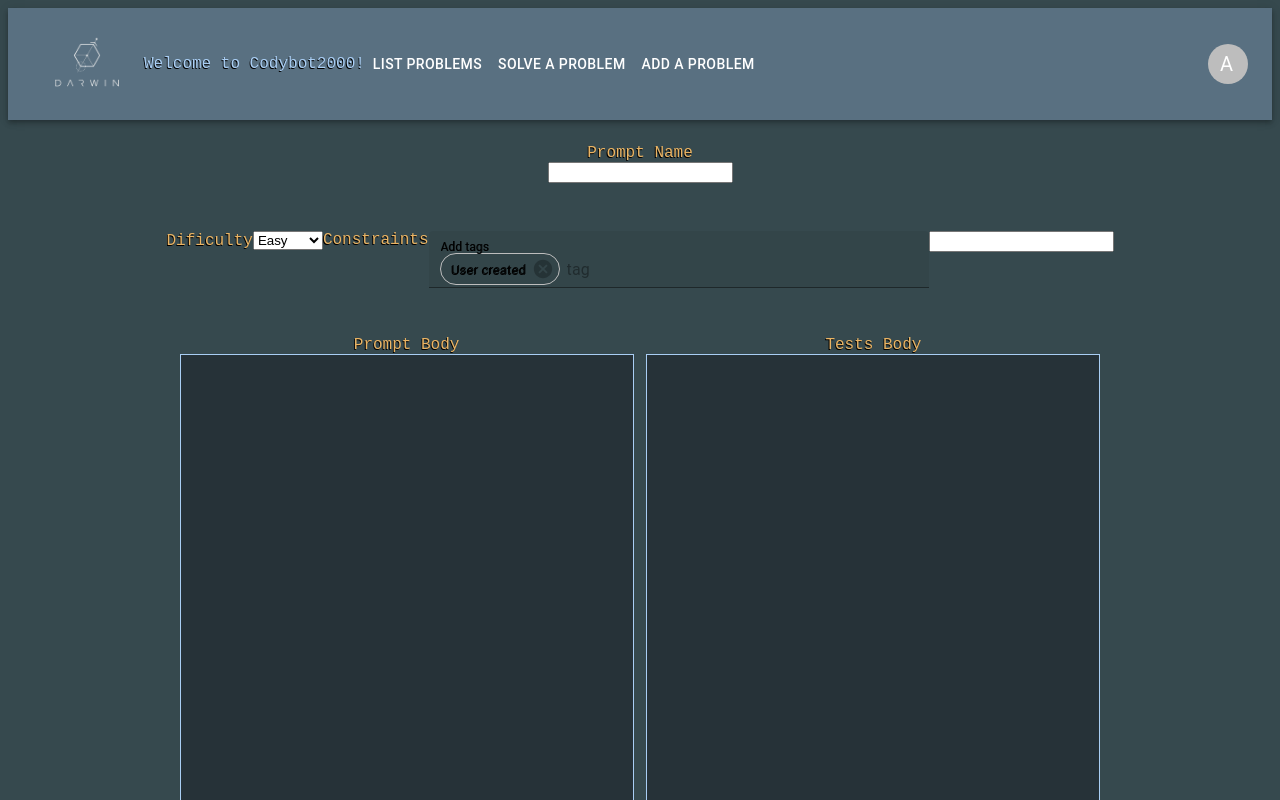
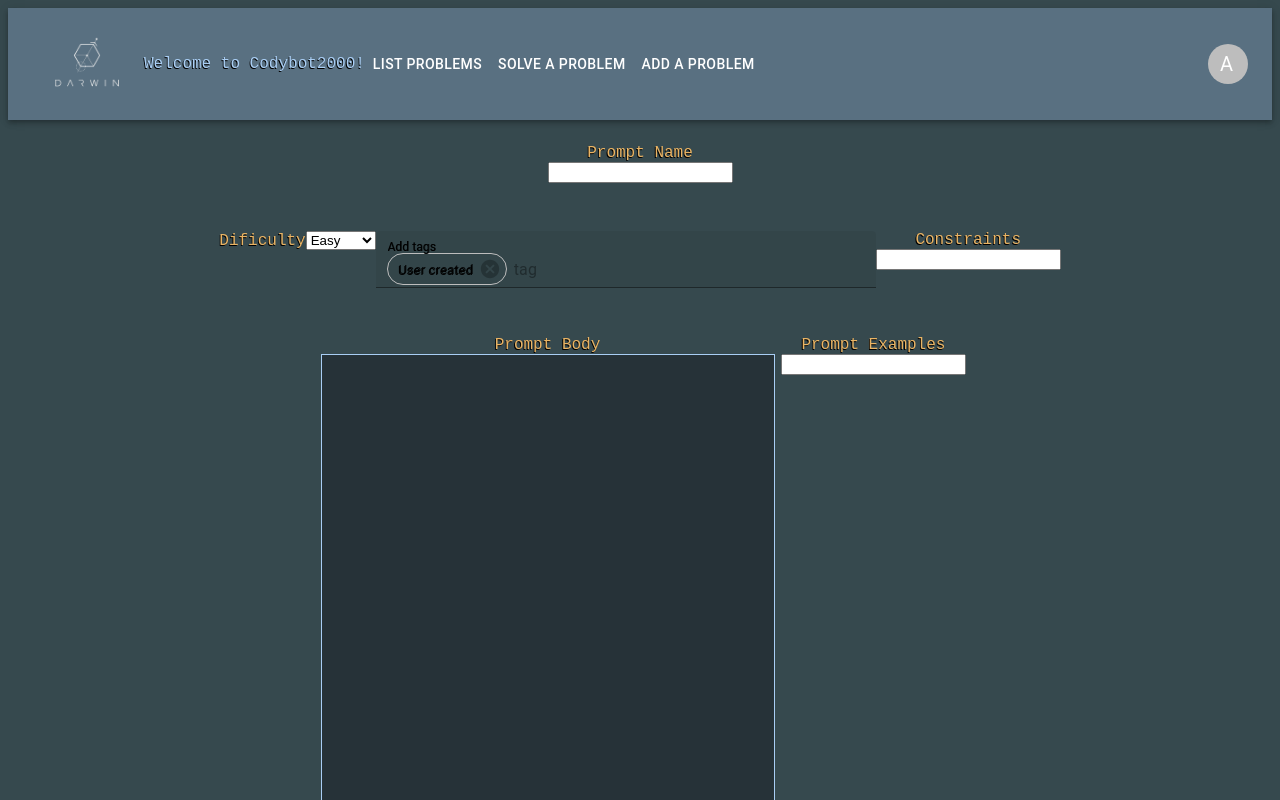
Before and after one commit to pufflehuff/codybot2000, a React app: page /add in a window 1280 px wide. Shown: the top 800 px of the page. Built offline with nearby package versions, Linux system fonts and the light colour scheme; the HTML template or start-up script is replaced by a standard one.

Commit message:
frontend[tags]: formats tags to fit schema

```diff
--- a/client/src/components/addPrompt/AddNewPrompt.jsx
+++ b/client/src/components/addPrompt/AddNewPrompt.jsx
@@ -9,15 +9,29 @@ export default function AddNewPrompt() {
   // THIS IS FOR CURRENT USER
   const [promptName, setPromptName] = useState('');
   const [promptBody, setPromptBody] = useState('');
-  const [testsBody, setTestsBody] = useState('');
   const [dificulty, setDificulty] = useState('');
   const [constraints, setConstraints] = useState('');
-  const [tags, setTags] = useState([
+  const [formTags, setFormTags] = useState(['User created']);
+  const [tags] = useState([
     { title: 'User created' },
+    { title: 'Array' },
+    { title: 'Hash Table' },
+    { title: 'Dynamic Programming' },
+    { title: 'Prefix Sum' },
+    { title: 'Divide and Conquer' },
+    { title: 'Binary Search' },
+    { title: 'Sorting' },
+    { title: 'Two Pointers' },
+    { title: 'Memoization' },
+    { title: 'Breath-First Search' },
+    { title: 'String' },
+    { title: 'Rolling Hash' },
+    { title: 'Sliding Window' },
+    { title: 'BitMask' },
+    { title: 'Bit Manipulation' },
   ]);
 
   const handleSubmit = () => {
-    console.log(promptName, promptBody, testsBody);
     // examples: body.examples,
     // constraints: body.constraints,
     // tags: body.tags,
@@ -28,6 +42,7 @@ export default function AddNewPrompt() {
       name: promptName,
       prompt: promptBody,
       dificulty,
+      tags: formTags,
       constraints,
       rating: 0,
       numRatings: 0,
@@ -62,12 +77,9 @@ export default function AddNewPrompt() {
             <option>Hard</option>
           </select>
         </label>
-        Constraints
-
-        <Tags tags={tags} setTags={setTags} />
-
+        <Tags tags={tags} formTags={formTags} setTags={setFormTags} />
         <label htmlFor="promptCOnstraints" className="PromptLabel">
-
+          Constraints
           <input
             type="text"
             name="propmptConstraints"
@@ -90,16 +102,11 @@ export default function AddNewPrompt() {
           />
         </label>
 
-        <label htmlFor="testsBody" className="PromptLabel">
-          Tests Body
-          <textarea
-            type="textarea"
-            name="testsBody"
-            onChange={(event) => {
-              setTestsBody(event.target.value);
-            }}
-          />
+        <label htmlFor="promptExamples" className="PromptLabel">
+          Prompt Examples
+          <input type="text" />
         </label>
+
       </div>
 
       <div className="PromptRow">
--- a/client/src/components/addPrompt/Tags.jsx
+++ b/client/src/components/addPrompt/Tags.jsx
@@ -1,11 +1,11 @@
 /* eslint-disable react/jsx-props-no-spreading */
-import React, { useState } from 'react';
+import React from 'react';
 import Chip from '@mui/material/Chip';
 import Autocomplete from '@mui/material/Autocomplete';
 import TextField from '@mui/material/TextField';
 import Stack from '@mui/material/Stack';
 
-export default function Tags({ tags, setTags }) {
+export default function Tags({ tags, formTags, setTags }) {
   return (
     <Stack spacing={3} sx={{ width: 500 }}>
       <Autocomplete
@@ -16,14 +16,14 @@ export default function Tags({ tags, setTags }) {
         freeSolo
         renderTags={(value, getTagProps) => value.map((option, index) => {
           let exists = false;
-          tags.forEach((tag) => {
-            if (tag.title === option) {
+          formTags.forEach((tag) => {
+            if (tag === option) {
               exists = true;
             }
           });
           if (!exists) {
-            const arr = tags;
-            arr.push({ title: option });
+            const arr = formTags;
+            arr.push(option);
             setTags(arr);
           }
           return (
```
